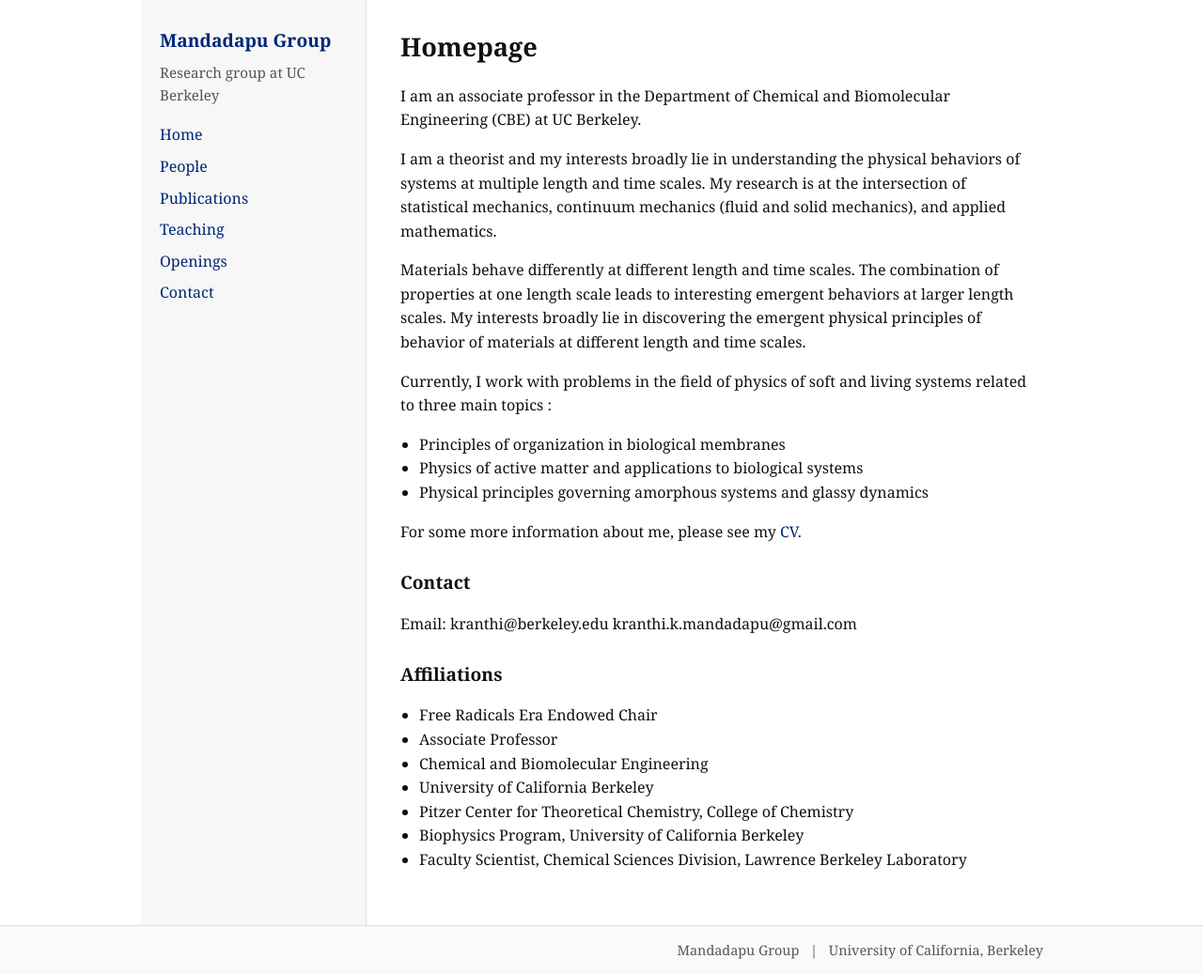
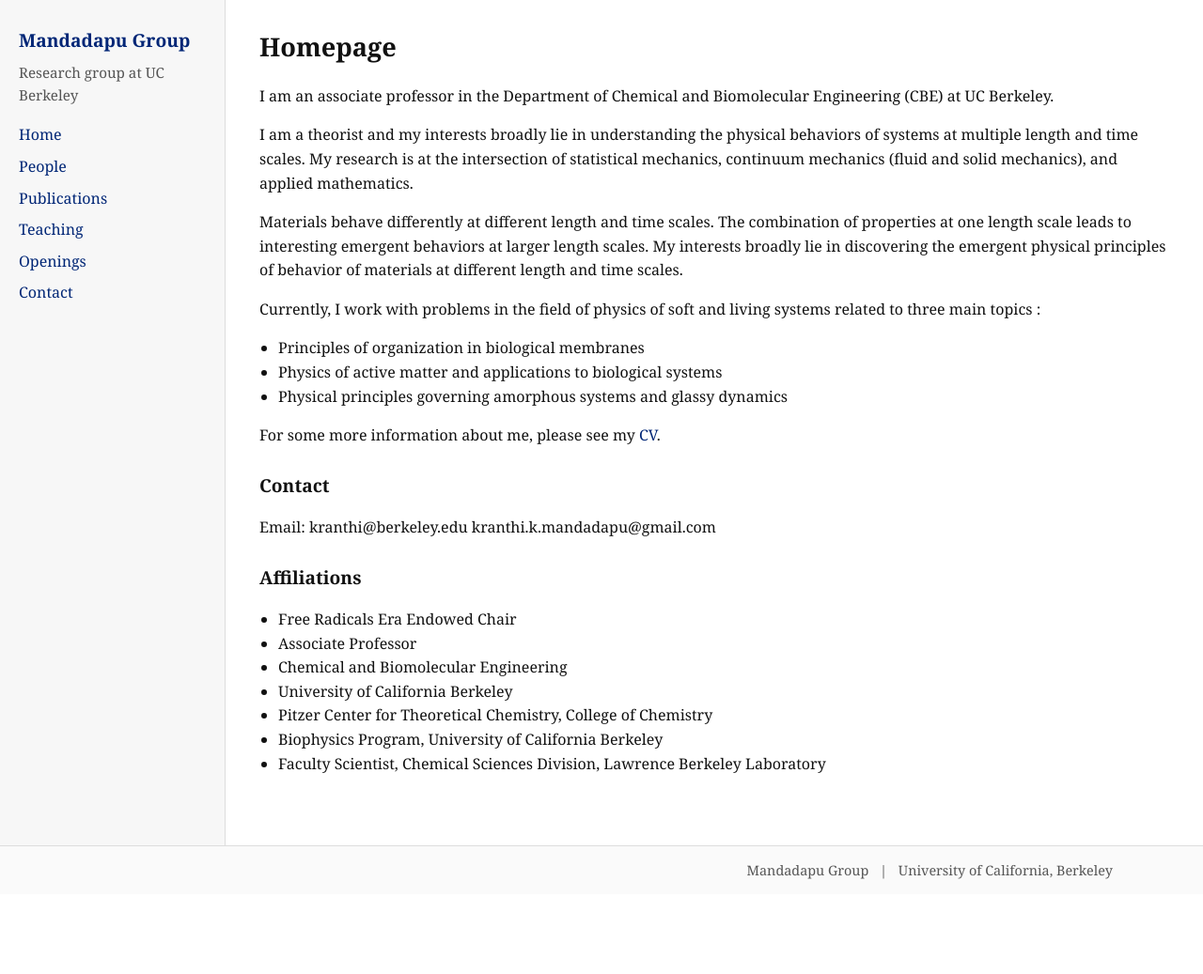
Before and after one commit to mandadapu-group/mandadapu-group.github.io, a Jekyll site: the page built from index.md, in a window 1280 px wide. Shown: the whole page at 94% size. Built offline with Jekyll 4.4.1, drawn with Linux system fonts in a browser that asks for light colours; after the commit the page ends 952 px from its top, so only the background shows below that.

Commit message:
Left-align sidebar navigation

```diff
--- a/_layouts/default.html
+++ b/_layouts/default.html
@@ -18,8 +18,10 @@
       </aside>
 
       <main class="content">
-        <h1>{{ page.title }}</h1>
-        {{ content }}
+        <div class="content-inner">
+          <h1>{{ page.title }}</h1>
+          {{ content }}
+        </div>
       </main>
     </div>
 
--- a/assets/style.css
+++ b/assets/style.css
@@ -31,9 +31,8 @@
 
 .page {
   display: flex;
-  max-width: var(--max-width);
   min-height: 100vh;
-  margin: 0 auto;
+  width: 100%;
 }
 
 .sidebar {
@@ -65,6 +64,10 @@
   padding: 28px 36px 40px;
 }
 
+.content-inner {
+  max-width: var(--max-width);
+}
+
 .content h1 {
   margin-top: 0;
   font-size: 1.7rem;
@@ -88,8 +91,8 @@
 
 .footer-inner {
   max-width: var(--max-width);
-  margin: 0 auto;
-  padding: 14px 20px;
+  margin-left: 240px;
+  padding: 14px 36px;
   text-align: right;
 }
 
@@ -113,6 +116,8 @@
   }
 
   .footer-inner {
+    margin-left: 0;
+    padding: 14px 20px;
     text-align: left;
   }
 }
```
